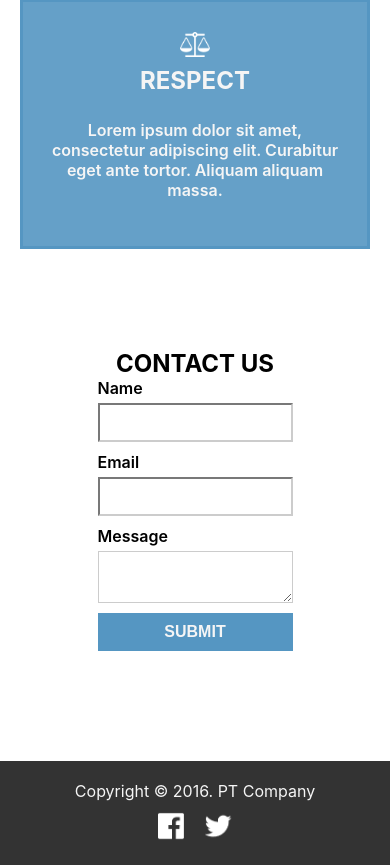
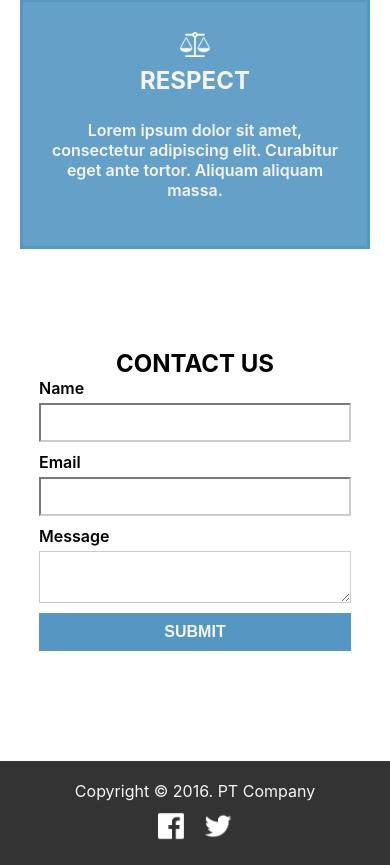
Before and after one commit to Fadil3/suitmedia-frontend, a React (Create React App) app: page / in a window 390 px wide. Shown: the part 822-1687 px from the top of the page. Built offline with nearby package versions, Linux system fonts and the light colour scheme.

Commit message:
responsive contact

```diff
--- a/src/modules/contact/Contact.css
+++ b/src/modules/contact/Contact.css
@@ -10,3 +10,10 @@
 .contact__container form > * {
   margin-bottom: 10px;
 }
+
+/* reesponsive */
+@media screen and (max-width: 1000px) {
+  .contact__container {
+    width: 80%;
+  }
+}
```
